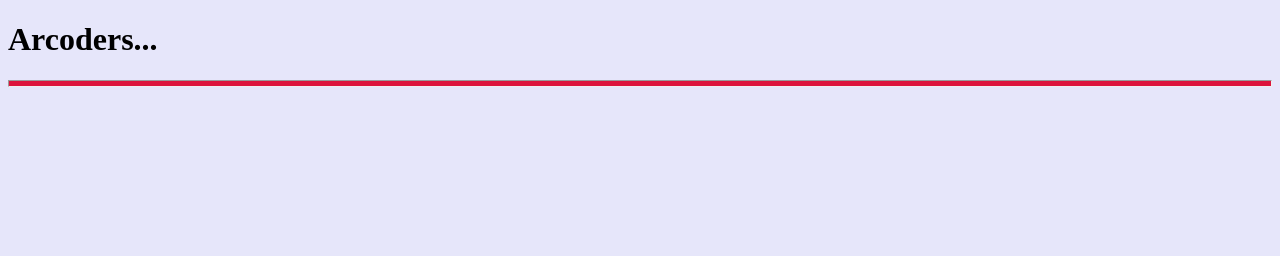
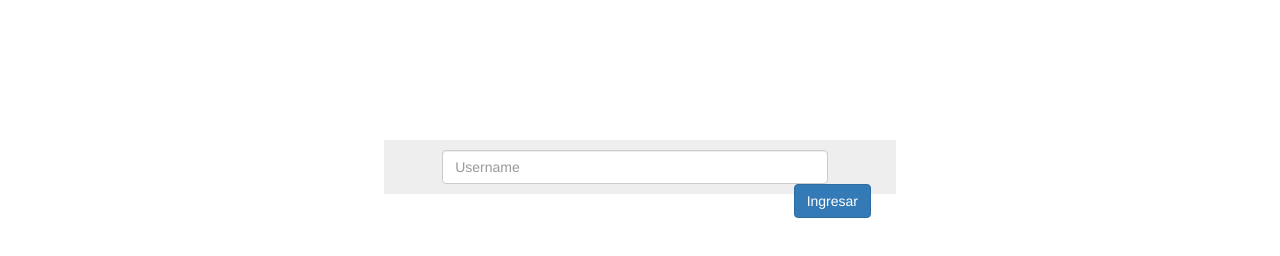
Before and after one commit to Arcoders/Golang, a plain HTML site: page 25_Chat_socket/public/index.html in a window 1280 px wide. Drawn offline with nearby package versions, Linux system fonts and the light colour scheme.

Commit message:
Golang - Nivel intermedio, crear chat

```diff
--- a/25_Chat_socket/public/css/style.css
+++ b/25_Chat_socket/public/css/style.css
@@ -1,8 +1,32 @@
 body {
-    background-color: lavender;
+
 }
 
-hr {
-    height: 5px;
-    background: crimson
+#registro {
+    background-color: #eee;
+    padding: 10px 15px;
+    width: 40%;
+    margin: 0 auto;
+    text-align: center;
+    margin-top: 10em;
 }
+
+#registro input, #registro label{
+    display: inline-block;
+    margin-right: 10px;
+}
+
+#registro input[type="text"] {
+    width: 80%;
+}
+
+#registro label {
+    width: 20%;
+    text-align: left;
+}
+
+#registro input[type="submit"] {
+    float: right;
+    clear: both;
+    display: block;
+}
--- a/25_Chat_socket/public/index.html
+++ b/25_Chat_socket/public/index.html
@@ -4,13 +4,20 @@
     <meta charset="UTF-8">
     <meta name="viewport" content="width=device-width, initial-scale=1.0">
     <meta http-equiv="X-UA-Compatible" content="ie=edge">
+    <link rel="stylesheet" href="https://maxcdn.bootstrapcdn.com/bootstrap/3.3.7/css/bootstrap.min.css">
     <link rel="stylesheet" type="text/css" href="./css/style.css">
     <script src="https://ajax.googleapis.com/ajax/libs/jquery/3.2.1/jquery.min.js"></script>
     <script type="text/javascript" src="./js/app.js"></script>
     <title>Go Chat</title>
 </head>
 <body>
-    <h1>Arcoders...</h1>
-    <hr>
+    <div id="continer">
+        <div id="registro">
+            <form action="" id="form_registro">
+                <input type="text" name="user_name" id="user_name" class="form-control" placeholder="Username">
+                <input type="submit" value="Ingresar" class="btn btn-primary">
+            </form>
+        </div>
+    </div>
 </body>
 </html>
--- a/25_Chat_socket/public/js/app.js
+++ b/25_Chat_socket/public/js/app.js
@@ -1,3 +1,3 @@
 $(document).ready(function() {
-    alert("Arcoders");
+
 })
```
